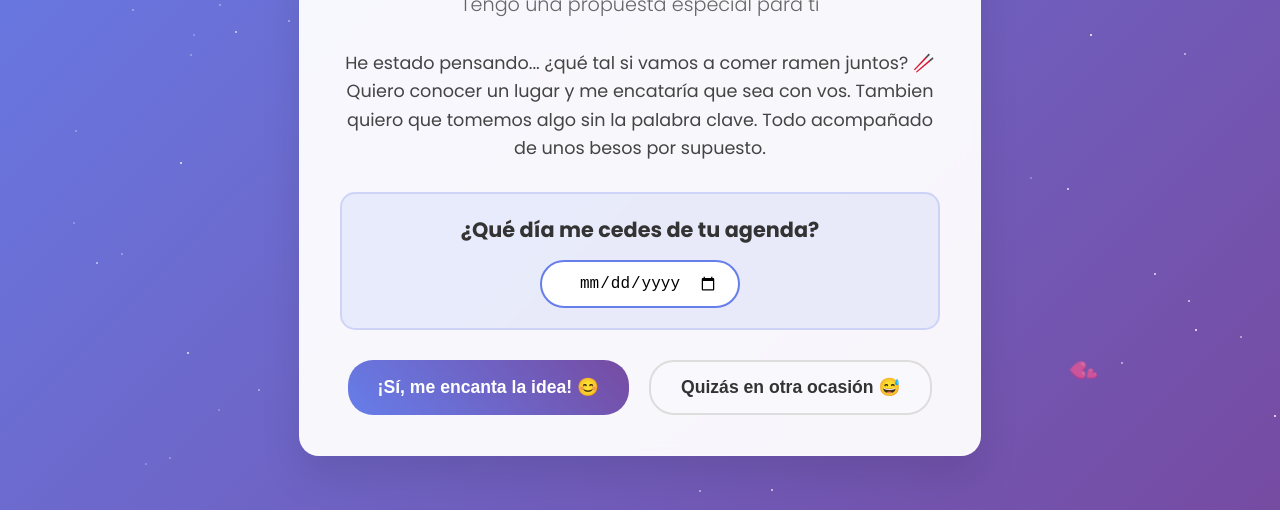
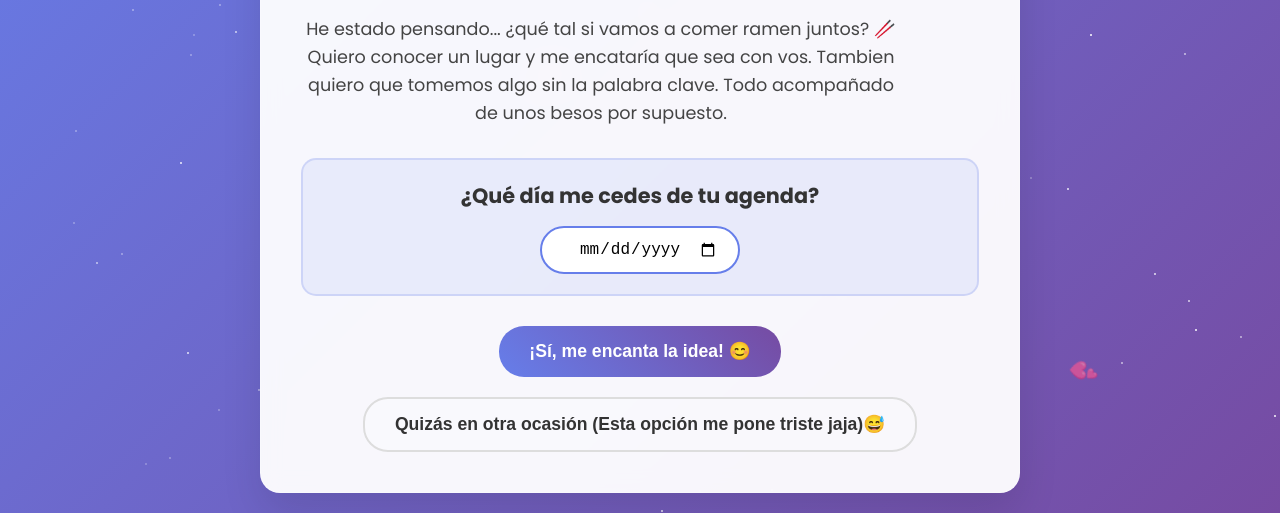
Before and after one commit to arielz86/Erci, a plain HTML site: page index.html in a window 1280 px wide. Shown: the part 290-803 px from the top of the page. Drawn offline with Linux system fonts and the light colour scheme.

Commit message:
index.html

```diff
--- a/index.html
+++ b/index.html
@@ -282,7 +282,7 @@
                     ¡Sí, me encanta la idea! 😊
                 </button>
                 <button class="btn btn-no" onclick="declineProposal()">
-                    Quizás en otra ocasión 😅
+                    Quizás en otra ocasión (Esta opción me pone triste jaja)😅
                 </button>
             </div>
 
```
